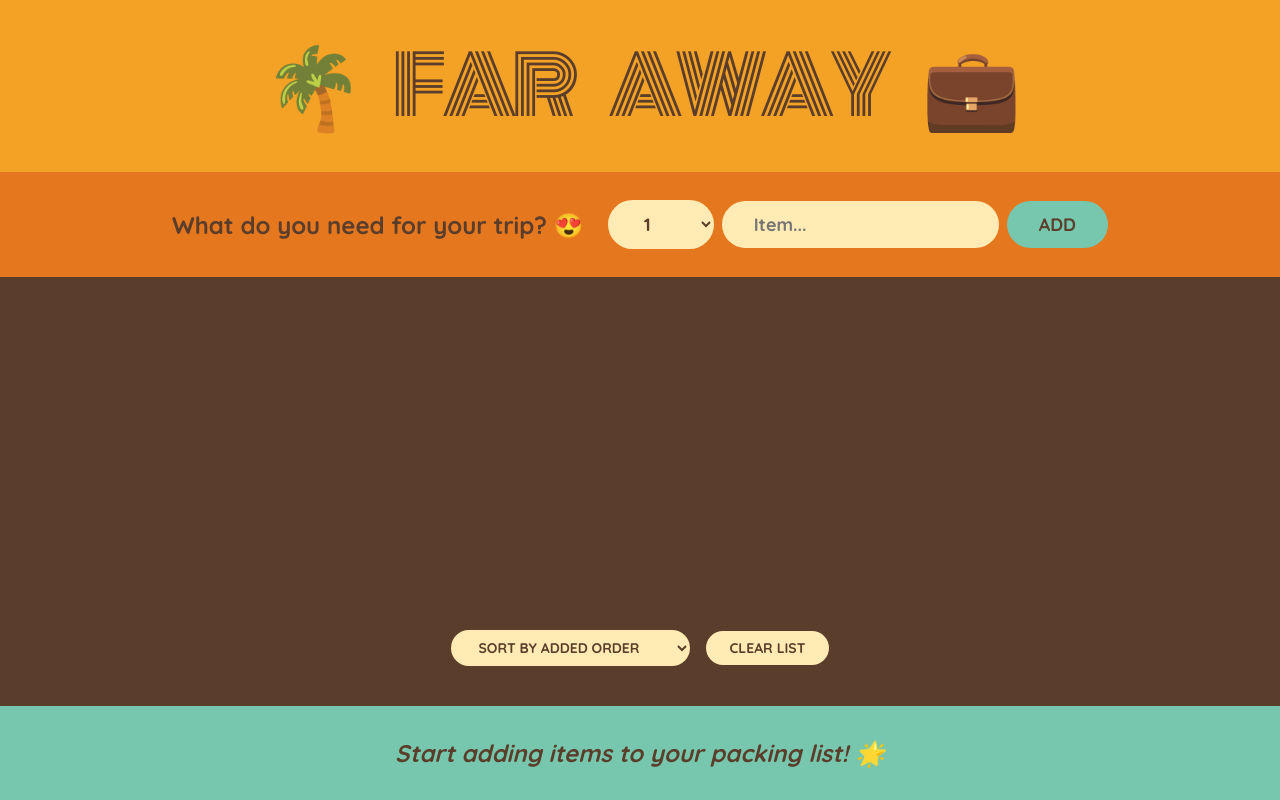
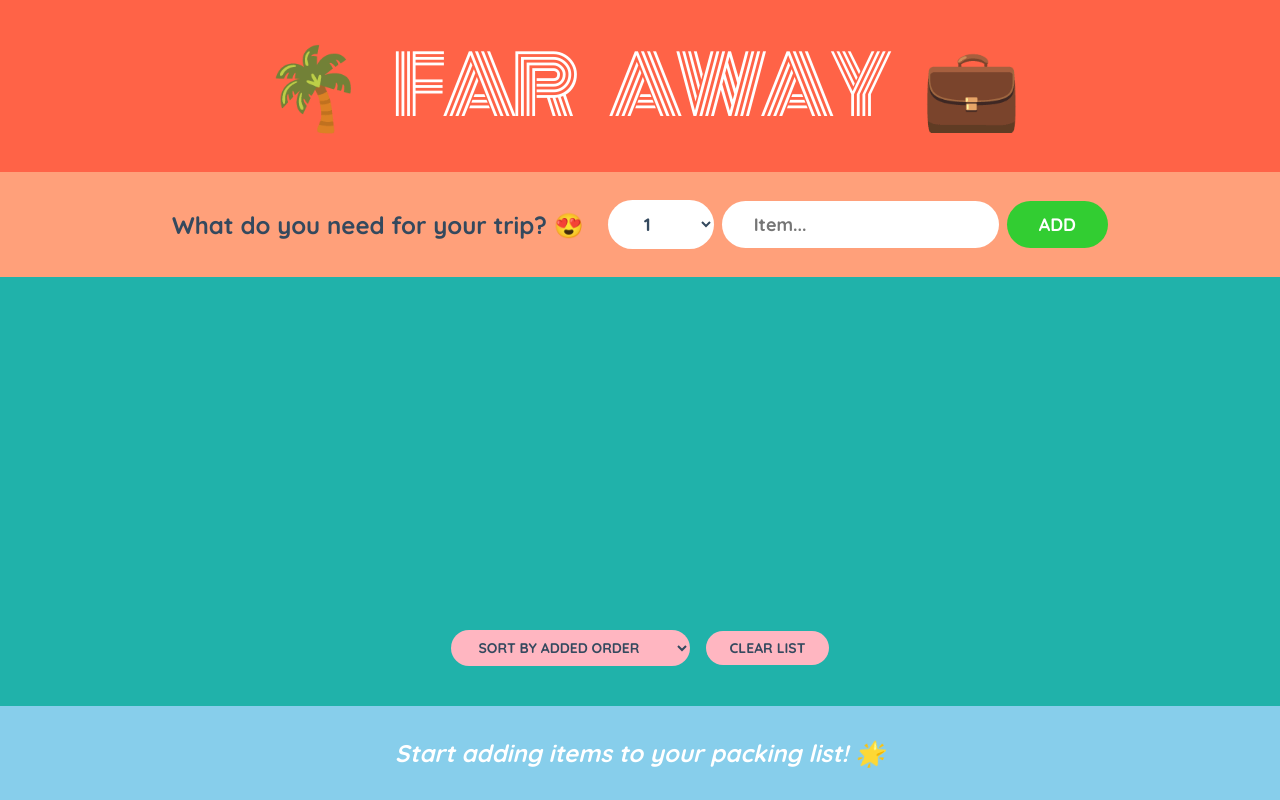
Before and after one commit to alph-a07/react-travel-list, a React (Create React App) app: page / in a window 1280 px wide. Built offline with nearby package versions, Linux system fonts and the light colour scheme.

Commit message:
changed colors

```diff
--- a/src/index.css
+++ b/src/index.css
@@ -13,9 +13,10 @@ html {
 body {
     font-size: 2.4rem;
     font-family: sans-serif;
-    color: #5a3e2b;
+    color: #34495e; /* Dark blue-grey for text */
     font-family: "Quicksand";
     font-weight: 500;
+    background-color: #f0f8ff; /* Alice blue for body background */
 }
 
 .app {
@@ -23,22 +24,24 @@ body {
     height: 100vh;
     display: grid;
     grid-template-rows: auto auto 1fr auto;
+    background-color: #f0f8ff; /* Alice blue for a fresh look */
 }
 
 h1 {
     text-align: center;
-    background-color: #f4a226;
+    background-color: #ff6347; /* Tomato for header */
     font-family: "Monoton";
     font-size: 8rem;
     text-transform: uppercase;
     font-weight: 400;
     word-spacing: 30px;
     letter-spacing: -5px;
+    color: #fff; /* White text for header */
     padding: 2.4rem 0;
 }
 
 .add-form {
-    background-color: #e5771f;
+    background-color: #ffa07a; /* Light salmon for add form background */
     padding: 2.8rem 0;
     display: flex;
     align-items: center;
@@ -49,13 +52,14 @@ h1 {
 h3 {
     margin-right: 1.6rem;
     font-size: 2.4rem;
+    color: #34495e; /* Dark blue-grey for subheader */
 }
 
 button,
 select,
 input {
-    background-color: #ffebb3;
-    color: #5a3e2b;
+    background-color: #fff; /* White for form elements */
+    color: #34495e; /* Dark blue-grey for text */
     font-family: inherit;
     border: none;
     border-radius: 10rem;
@@ -67,14 +71,15 @@ input {
 
 .add-form button {
     text-transform: uppercase;
-    background-color: #76c7ad;
+    background-color: #32cd32; /* Lime green for add button */
+    color: #fff; /* White text for button */
+    border: none;
 }
 
 .list {
-    background-color: #5a3e2b;
-    color: #ffebb3;
+    background-color: #20b2aa; /* Light sea green for list background */
+    color: #fff; /* White for text */
     padding: 4rem 0;
-
     display: flex;
     justify-content: space-between;
     flex-direction: column;
@@ -89,13 +94,15 @@ input {
     font-size: 1.4rem;
     font-weight: 700;
     margin: 0 0.8rem;
+    background-color: #ffb6c1; /* Light pink for actions */
+    color: #34495e; /* Dark blue-grey for text */
+    border: none;
 }
 
 .list ul {
     list-style: none;
     width: 80%;
     overflow: visible;
-
     display: grid;
     grid-template-columns: repeat(auto-fit, minmax(250px, 1fr));
     gap: 1.2rem;
@@ -107,12 +114,17 @@ input {
     display: flex;
     align-items: center;
     gap: 1.2rem;
+    background-color: #ffefd5; /* Papaya whip for list items */
+    padding: 1.6rem;
+    border-radius: 0.5rem;
+    box-shadow: 0 2px 4px rgba(0, 0, 0, 0.1); /* Light shadow for depth */
+    color: #34495e; /* Dark blue-grey for text */
 }
 
 input[type="checkbox"] {
     height: 2rem;
     width: 2rem;
-    accent-color: #e5771f;
+    accent-color: #32cd32; /* Lime green for checkbox */
 }
 
 .list li button {
@@ -122,10 +134,12 @@ input[type="checkbox"] {
     font-size: 1.8rem;
     padding: 0.8rem;
     transform: translateY(2px);
+    color: #ff4500; /* Orange red for delete button */
 }
 
 .stats {
-    background-color: #76c7ad;
+    background-color: #87ceeb; /* Sky blue for stats background */
+    color: #fff; /* White text for stats */
     text-align: center;
     font-weight: 700;
     padding: 3.2rem 0;
```
